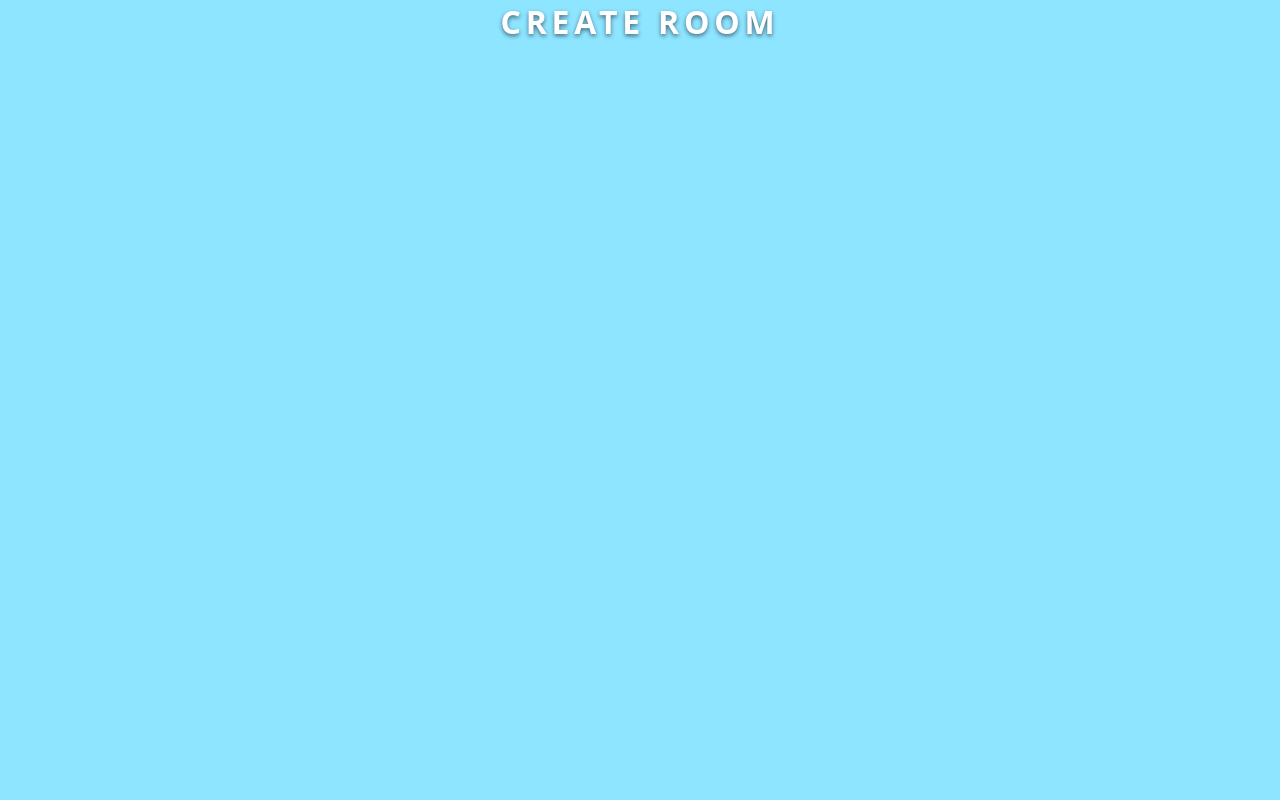
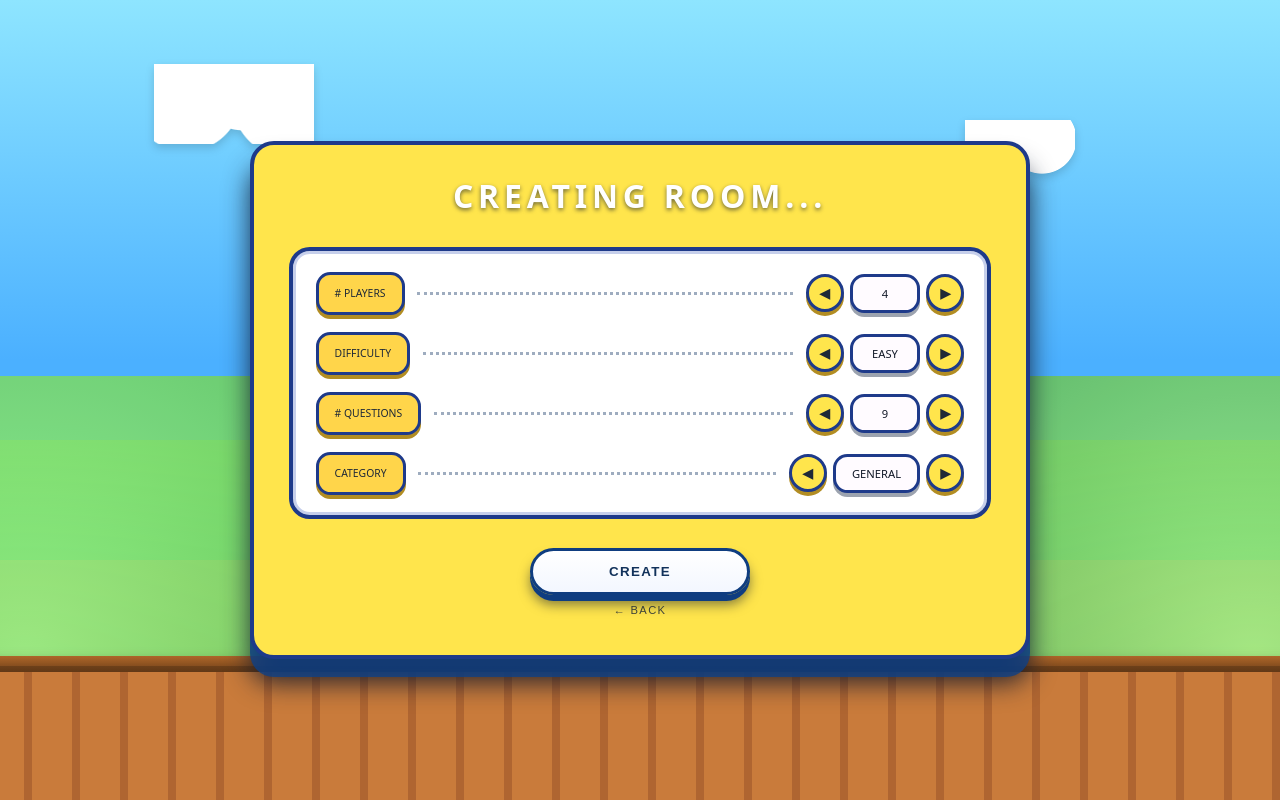
Before and after one commit to Santiago-017/Trivia, an Angular app in the folder TriviaQuiz/frontend/: page /create in a window 1280 px wide. Built offline with nearby package versions, Linux system fonts and the light colour scheme.

Commit message:
Se crea el componente Create

```diff
--- a/TriviaQuiz/frontend/src/app/features/room/create/create.html
+++ b/TriviaQuiz/frontend/src/app/features/room/create/create.html
@@ -1,4 +1,141 @@
-<div class="create-page">
-  <h1>CREATE ROOM</h1>
-  <!-- Aquí luego ponemos el formulario/configuración de la sala -->
+<!-- src/app/features/room/create/create.html -->
+<div class="game-bg">
+  <div class="game-bg__clouds"></div>
+
+  <div class="create-panel">
+    <!-- HEADER -->
+    <div class="title-1 create-title">
+      CREATING ROOM...
+    </div>
+
+    <!-- BODY -->
+    <div class="create-panel__body">
+      <!-- # PLAYERS -->
+      <div class="create-option">
+        <div class="create-option__label"># PLAYERS</div>
+        <div class="create-option__dots"></div>
+        <div class="create-option__controls">
+          <button
+            type="button"
+            class="arrow-btn"
+            (click)="changePlayers(-1)"
+          >
+            ◀
+          </button>
+
+          <div class="value-pill">
+            {{ players }}
+          </div>
+
+          <button
+            type="button"
+            class="arrow-btn"
+            (click)="changePlayers(1)"
+          >
+            ▶
+          </button>
+        </div>
+      </div>
+
+      <!-- DIFFICULTY -->
+      <div class="create-option">
+        <div class="create-option__label">DIFFICULTY</div>
+        <div class="create-option__dots"></div>
+        <div class="create-option__controls">
+          <button
+            type="button"
+            class="arrow-btn"
+            (click)="changeDifficulty(-1)"
+          >
+            ◀
+          </button>
+
+          <div class="value-pill">
+            {{ difficulties[difficultyIndex] }}
+          </div>
+
+          <button
+            type="button"
+            class="arrow-btn"
+            (click)="changeDifficulty(1)"
+          >
+            ▶
+          </button>
+        </div>
+      </div>
+
+      <!-- # QUESTIONS -->
+      <div class="create-option">
+        <div class="create-option__label"># QUESTIONS</div>
+        <div class="create-option__dots"></div>
+        <div class="create-option__controls">
+          <button
+            type="button"
+            class="arrow-btn"
+            (click)="changeQuestions(-1)"
+          >
+            ◀
+          </button>
+
+          <div class="value-pill">
+            {{ questions }}
+          </div>
+
+          <button
+            type="button"
+            class="arrow-btn"
+            (click)="changeQuestions(1)"
+          >
+            ▶
+          </button>
+        </div>
+      </div>
+
+      <!-- CATEGORY -->
+      <div class="create-option">
+        <div class="create-option__label">CATEGORY</div>
+        <div class="create-option__dots"></div>
+        <div class="create-option__controls">
+          <button
+            type="button"
+            class="arrow-btn"
+            (click)="changeCategory(-1)"
+          >
+            ◀
+          </button>
+
+          <div class="value-pill">
+            {{ categories[categoryIndex] }}
+          </div>
+
+          <button
+            type="button"
+            class="arrow-btn"
+            (click)="changeCategory(1)"
+          >
+            ▶
+          </button>
+        </div>
+      </div>
+    </div>
+
+    <!-- FOOTER -->
+    <div class="create-panel__footer">
+      <button
+        class="btn-nintendo create-panel__create-btn"
+        type="button"
+        (click)="onCreateRoom()"
+      >
+        CREATE
+      </button>
+
+      <button
+        class="create-panel__back"
+        type="button"
+        routerLink="/room/room-menu"
+      >
+        ← BACK
+      </button>
+    </div>
+  </div>
 </div>
--- a/TriviaQuiz/frontend/src/app/features/room/create/create.scss
+++ b/TriviaQuiz/frontend/src/app/features/room/create/create.scss
@@ -1,3 +1,189 @@
-.create-page {
-  color: white;
+/* src/app/features/room/create/create.scss */
+
+/* Panel grande amarillo estilo mockup */
+.create-panel {
+  position: relative;
+  z-index: 1;
+  width: 100%;
+  max-width: 780px;
+
+  padding: 1.8rem 2.2rem 2.4rem;
+  border-radius: 1.5rem;
+
+  background: #ffe54c;
+  border: 4px solid #1e3a8a;
+  box-shadow:
+    0 18px 0 rgba(14, 64, 134, 0.8),
+    0 24px 26px rgba(15, 23, 42, 0.85);
+
+  display: flex;
+  flex-direction: column;
+  gap: 1.4rem;
 }
+
+/* HEADER */
+.create-panel__header {
+  font-family: "Press Start 2P", system-ui;
+  font-size: 0.9rem;
+  letter-spacing: 0.12em;
+  text-transform: uppercase;
+  color: #ffffff;
+  text-shadow:
+    3px 3px 0 #1f2937,
+    0 0 6px rgba(0, 0, 0, 0.6);
+}
+
+/* BODY: caja blanca interior */
+.create-panel__body {
+  margin-top: 0.5rem;
+  padding: 1.3rem 1.4rem;
+  border-radius: 1.3rem;
+  background: #ffffff;
+  border: 4px solid #1e3a8a;
+  box-shadow: inset 0 0 0 3px rgba(30, 64, 175, 0.25);
+  display: flex;
+  flex-direction: column;
+  gap: 1.1rem;
+}
+
+/* Cada fila de configuración */
+.create-option {
+  display: grid;
+  grid-template-columns: auto 1fr auto;
+  align-items: center;
+  column-gap: 0.8rem;
+}
+
+.create-option__label {
+  font-family: "Press Start 2P", system-ui;
+  font-size: 0.65rem;
+  text-transform: uppercase;
+  color: #1f2937;
+
+  padding: 0.7rem 1rem;
+  border-radius: 0.9rem;
+  background: #ffd54a;
+  border: 3px solid #1e3a8a;
+  box-shadow:
+    0 4px 0 #b28d23,
+    0 0 0 1px rgba(255, 255, 255, 0.6);
+}
+
+/* Puntos centrales */
+.create-option__dots {
+  height: 2px;
+  border-bottom: 3px dotted rgba(148, 163, 184, 0.9);
+}
+
+/* Controles de la derecha */
+.create-option__controls {
+  display: flex;
+  align-items: center;
+  gap: 0.4rem;
+}
+
+/* Botones flecha */
+.arrow-btn {
+  width: 38px;
+  height: 38px;
+  border-radius: 50%;
+  border: 3px solid #1e3a8a;
+  background: #ffe54c;
+  color: #1f2937;
+  font-weight: 700;
+  cursor: pointer;
+  display: flex;
+  align-items: center;
+  justify-content: center;
+  box-shadow:
+    0 4px 0 #b28d23,
+    0 0 0 1px rgba(255, 255, 255, 0.7);
+  transition: transform 0.08s ease, box-shadow 0.08s ease, filter 0.08s ease;
+
+  &:hover {
+    filter: brightness(1.05);
+    transform: translateY(-1px);
+    box-shadow:
+      0 5px 0 #b28d23,
+      0 0 0 1px rgba(255, 255, 255, 0.9);
+  }
+
+  &:active {
+    transform: translateY(2px);
+    box-shadow:
+      0 2px 0 #b28d23,
+      0 0 0 1px rgba(255, 255, 255, 0.7);
+  }
+}
+
+/* Valor seleccionado (número, dificultad, categoría) */
+.value-pill {
+  min-width: 70px;
+  padding: 0.55rem 1rem;
+  border-radius: 0.9rem;
+  background: #fffbff;
+  border: 3px solid #1e3a8a;
+  box-shadow:
+    0 4px 0 #9ca3af,
+    0 0 0 1px rgba(255, 255, 255, 0.9);
+  text-align: center;
+  font-family: "Press Start 2P", system-ui;
+  font-size: 0.7rem;
+  text-transform: uppercase;
+  color: #111827;
+}
+
+/* FOOTER */
+.create-panel__footer {
+  display: flex;
+  flex-direction: column;
+  align-items: center;
+  gap: 0.6rem;
+  margin-top: 0.4rem;
+}
+
+/* Botón CREATE reutilizando btn-nintendo */
+.create-panel__create-btn {
+  width: 220px;
+  justify-content: center;
+}
+
+/* Botón volver */
+.create-panel__back {
+  border: none;
+  background: transparent;
+  color: #1f2937;
+  font-size: 0.7rem;
+  text-transform: uppercase;
+  letter-spacing: 0.12em;
+  cursor: pointer;
+  opacity: 0.85;
+  transition: opacity 0.1s ease, transform 0.1s ease;
+
+  &:hover {
+    opacity: 1;
+    transform: translateY(-1px);
+  }
+}
+
+/* Responsive */
+@media (max-width: 640px) {
+  .create-panel {
+    padding: 1.4rem 1.2rem 1.8rem;
+  }
+
+  .create-panel__body {
+    padding: 1rem 0.9rem;
+  }
+
+  .create-option__label {
+    padding: 0.6rem 0.7rem;
+    font-size: 0.6rem;
+  }
+
+  .value-pill {
+    min-width: 60px;
+    padding-inline: 0.6rem;
+    font-size: 0.65rem;
+  }
+}
--- a/TriviaQuiz/frontend/src/app/features/room/create/create.ts
+++ b/TriviaQuiz/frontend/src/app/features/room/create/create.ts
@@ -1,3 +1,4 @@
+// src/app/features/room/create/create.ts
 import { Component } from '@angular/core';
 import { CommonModule } from '@angular/common';
 import { RouterModule } from '@angular/router';
@@ -9,4 +10,59 @@ import { RouterModule } from '@angular/router';
   templateUrl: './create.html',
   styleUrls: ['./create.scss'],
 })
-export class Create {}
+export class Create {
+  // # PLAYERS
+  players = 4;
+  readonly minPlayers = 1;
+  readonly maxPlayers = 8;
+
+  // DIFFICULTY
+  difficulties = ['EASY', 'MEDIUM', 'HARD'];
+  difficultyIndex = 0;
+
+  // # QUESTIONS
+  questions = 9;
+  readonly minQuestions = 3;
+  readonly maxQuestions = 25;
+  readonly questionsStep = 3;
+
+  // CATEGORY
+  categories = ['GENERAL', 'SCIENCE', 'HISTORY', 'SPORTS'];
+  categoryIndex = 0;
+
+  changePlayers(delta: number): void {
+    const next = this.players + delta;
+    if (next >= this.minPlayers && next <= this.maxPlayers) {
+      this.players = next;
+    }
+  }
+
+  changeDifficulty(delta: number): void {
+    const len = this.difficulties.length;
+    this.difficultyIndex = (this.difficultyIndex + delta + len) % len;
+  }
+
+  changeQuestions(delta: number): void {
+    const next = this.questions + delta * this.questionsStep;
+    if (next >= this.minQuestions && next <= this.maxQuestions) {
+      this.questions = next;
+    }
+  }
+
+  changeCategory(delta: number): void {
+    const len = this.categories.length;
+    this.categoryIndex = (this.categoryIndex + delta + len) % len;
+  }
+
+  // Luego aquí podrás armar el payload para el backend
+  onCreateRoom(): void {
+    const payload = {
+      players: this.players,
+      difficulty: this.difficulties[this.difficultyIndex],
+      questions: this.questions,
+      category: this.categories[this.categoryIndex],
+    };
+    console.log('Room config:', payload);
+    // TODO: llamar al microservicio y navegar a la sala
+  }
+}
```
